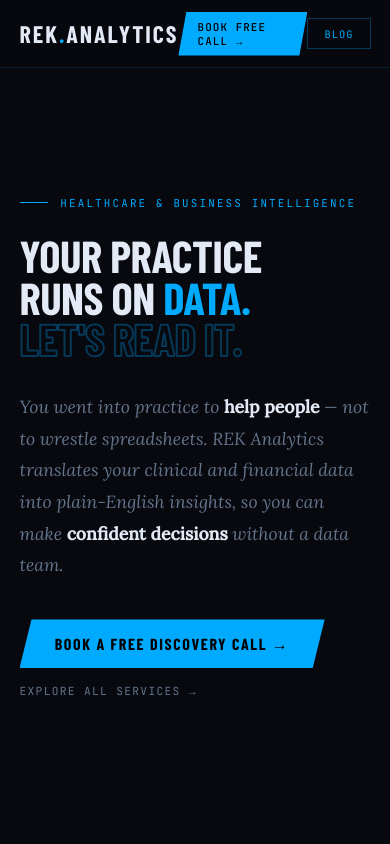
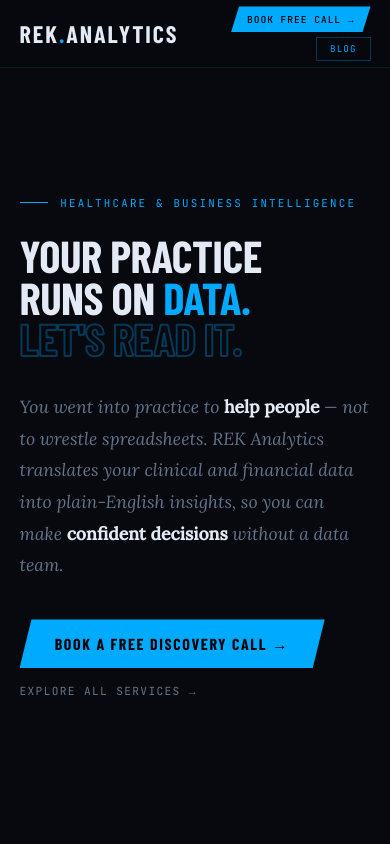
Before and after one commit to rektherapy-blip/rekanalytics, a plain HTML site: page index.html in a window 390 px wide. Shown: the top 844 px of the page. Drawn offline with nearby package versions, Linux system fonts and the light colour scheme; a web font is replaced by a local one.

Commit message:
Add files via upload

```diff
--- a/index.html
+++ b/index.html
@@ -110,6 +110,9 @@
   nav ul { display: flex; gap: 2rem; list-style: none; }
   nav a { font-family: 'JetBrains Mono', monospace; font-size: .68rem; color: var(--muted); text-decoration: none; letter-spacing: .12em; text-transform: uppercase; transition: color .2s; }
   nav a:hover { color: var(--accent); }
+  .nav-right { display:flex; align-items:center; gap:.8rem; }
+  .nav-blog-link { display:none; font-family:'JetBrains Mono',monospace; font-size:.65rem; color:var(--accent); text-decoration:none; letter-spacing:.12em; text-transform:uppercase; padding:.45rem 1rem; border:1px solid rgba(0,170,255,.3); transition:all .2s; }
+  .nav-blog-link:hover { border-color:var(--accent); background:rgba(0,170,255,.06); }
   .nav-cta {
     font-family: 'JetBrains Mono', monospace; font-size: .68rem; letter-spacing: .1em; text-transform: uppercase;
     padding: .5rem 1.2rem; background: var(--accent); color: #000 !important; text-decoration: none; font-weight: 500;
@@ -445,13 +448,13 @@
   .reveal.prep { opacity:0; transform:translateY(20px); }
   .reveal.prep.visible { opacity:1; transform:none; }
 
-  .mobile-blog-btn { display:none; font-family:'JetBrains Mono',monospace; font-size:.65rem; letter-spacing:.1em; text-transform:uppercase; padding:.45rem 1rem; border:1px solid rgba(0,170,255,.3); color:var(--accent); text-decoration:none; transition:border-color .2s; }
-  .mobile-blog-btn:hover { border-color:var(--accent); }
 
   /* ── RESPONSIVE ── */
   @media(max-width:1200px){
     nav ul { display:none; }
-    .mobile-blog-btn { display:inline-flex; }
+    .nav-right { flex-direction:column; gap:.3rem; align-items:flex-end; }
+    .nav-blog-link { display:inline-flex; font-size:.58rem; padding:.3rem .8rem; }
+    .nav-cta { font-size:.6rem; padding:.4rem 1rem; }
     .hero-card { display:none; }
     #hero { padding: 110px 5% 60px; }
     h1 { font-size: clamp(2.8rem, 8vw, 6rem); }
@@ -481,8 +484,10 @@
     <li><a href="/blog">Blog</a></li>
     <li><a href="#contact">Contact</a></li>
   </ul>
-  <a href="#contact" class="nav-cta">Book Free Call →</a>
-  <a href="/blog" class="mobile-blog-btn">Blog</a>
+  <div class="nav-right">
+    <a href="#contact" class="nav-cta">Book Free Call →</a>
+    <a href="/blog" class="nav-blog-link">Blog</a>
+  </div>
 </nav>
 
 <!-- HERO -->
```
